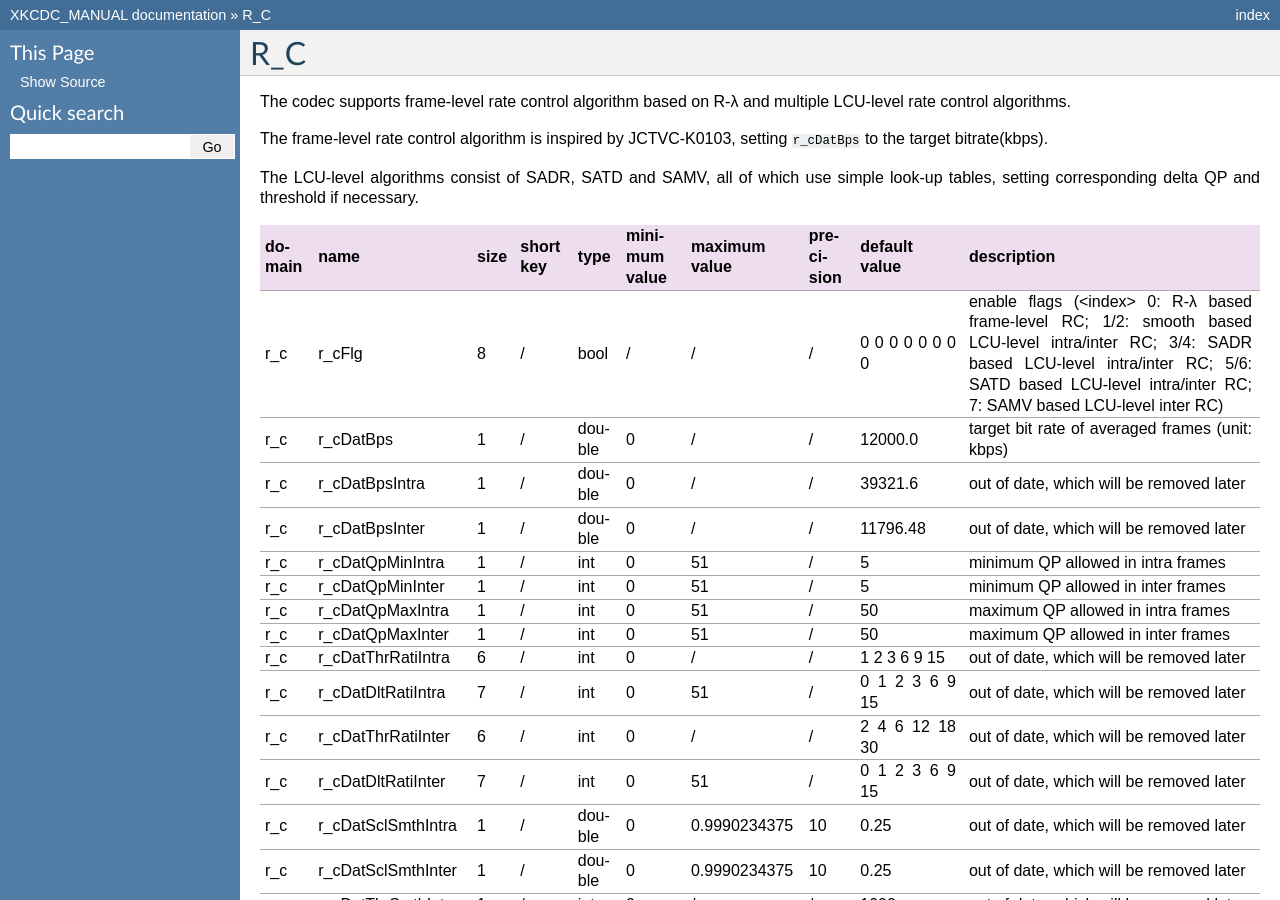
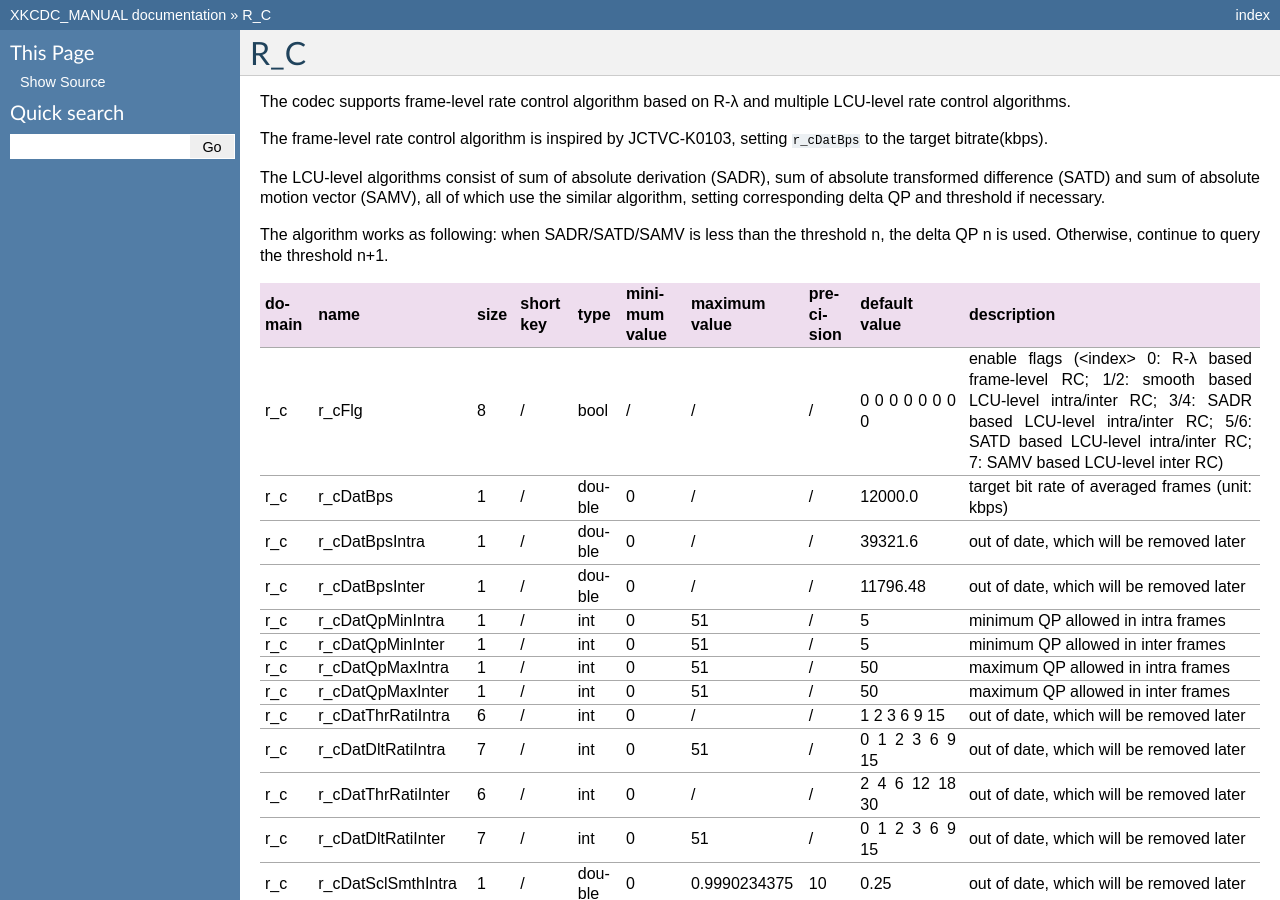
Before and after one commit to iamhll/xkcdc_manual, a Sphinx documentation site: the page built from manual/source/SwCfgGroup/r_c.rst, in a window 1280 px wide and 900 px high. Built offline with Sphinx 7.4.7, drawn with Linux system fonts in a browser that asks for light colours.

Commit message:
r_c description added

```diff
--- a/manual/source/SwCfgGroup/r_c.rst
+++ b/manual/source/SwCfgGroup/r_c.rst
@@ -5,7 +5,9 @@ The codec supports frame-level rate control algorithm based on R-λ and multiple
 
 The frame-level rate control algorithm is inspired by JCTVC-K0103, setting ``r_cDatBps`` to the target bitrate(kbps).
 
-The LCU-level algorithms consist of SADR, SATD and SAMV, all of which use simple look-up tables, setting corresponding delta QP and threshold if necessary.
+The LCU-level algorithms consist of sum of absolute derivation (SADR), sum of absolute transformed difference (SATD) and sum of absolute motion vector (SAMV), all of which use the similar algorithm, setting corresponding delta QP and threshold if necessary.
+
+The algorithm works as following: when SADR/SATD/SAMV is less than the threshold n, the delta QP n is used. Otherwise, continue to query the threshold n+1.
 
 ============ ======================= ====== =========== ======== =============== =============== =========== ====================================== =========================================================================================================================================================================================================================
  domain       name                    size   short key   type     minimum value   maximum value   precision   default value                          description
```
